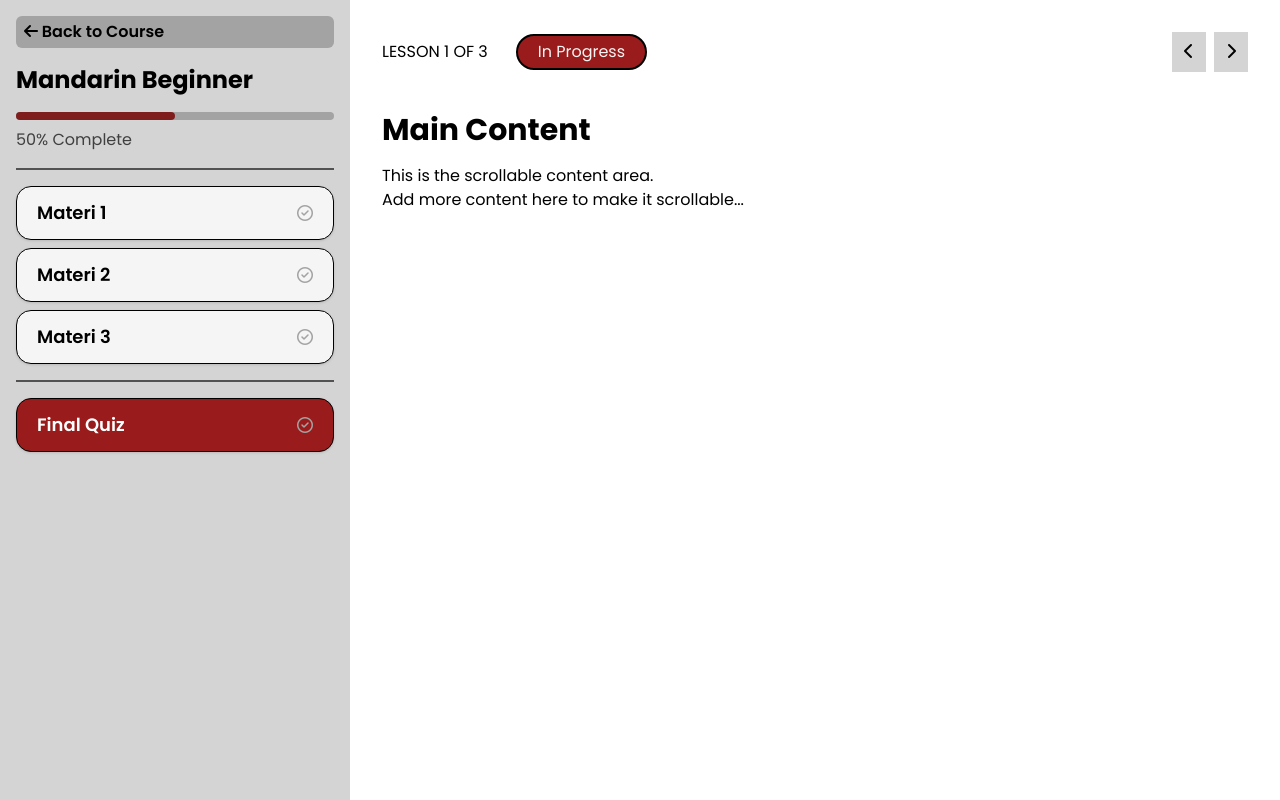
After one commit to fptra28/pandalingua, a PHP site: page /course.html in a window 1280 px wide. The commit adds this page. Run offline with PHP 8.4, Linux system fonts and the light colour scheme; some libraries are stand-ins or nearby versions.

Commit message:
menambahkan course

```diff
--- /dev/null
+++ b/course.html
@@ -0,0 +1,90 @@
+<!DOCTYPE html>
+<html lang="en">
+
+<head>
+    <meta charset="UTF-8" />
+    <meta name="viewport" content="width=device-width, initial-scale=1.0" />
+    <link rel="icon" type="image/png" href="/assets/img/logo-pandaLingua.png" />
+    <link rel="stylesheet" href="./style/style.css">
+    <link rel="stylesheet" href="https://cdnjs.cloudflare.com/ajax/libs/font-awesome/6.4.0/css/all.min.css" />
+    <script src="https://cdn.tailwindcss.com"></script>
+    <script src="./script/script.js"></script>
+    <title>Course | PandaLingua</title>
+</head>
+
+<body class="flex">
+
+    <!-- Sidebar -->
+    <div class="w-[350px] h-screen bg-neutral-300 text-white fixed">
+        <div class="flex flex-col p-4 gap-4">
+
+            <a href="#"
+                class="py-1 px-2 text-black bg-neutral-400 rounded-md font-semibold hover:bg-neutral-500 hover:text-neutral-100">
+                <i class="fa-solid fa-arrow-left"></i> Back to Course
+            </a>
+
+            <h2 class="text-2xl font-bold text-black">Mandarin Beginner</h2>
+
+            <div class="flex flex-col gap-2">
+                <div class="w-full h-2 bg-neutral-400 rounded-full">
+                    <div class="w-1/2 h-full bg-red-900 rounded-full"></div>
+                </div>
+                <div class="text-neutral-700">50% Complete</div>
+            </div>
+
+            <hr class="border-t-2 border-neutral-600">
+
+            <!-- List Materi -->
+            <div class="flex flex-col gap-2">
+                <a href="#"
+                    class="w-full px-5 py-3 bg-neutral-100 rounded-[15px] shadow border border-black justify-between items-center gap-2.5 inline-flex hover:bg-neutral-400">
+                    <div class="text-black text-lg font-semibold">Materi 1</div>
+                    <i class="fa-regular fa-circle-check text-neutral-400"></i>
+                </a>
+                <a href="#"
+                    class="w-full px-5 py-3 bg-neutral-100 rounded-[15px] shadow border border-black justify-between items-center gap-2.5 inline-flex hover:bg-neutral-400">
+                    <div class="text-black text-lg font-semibold">Materi 2</div>
+                    <i class="fa-regular fa-circle-check text-neutral-400"></i>
+                </a>
+                <a href="#"
+                    class="w-full px-5 py-3 bg-neutral-100 rounded-[15px] shadow border border-black justify-between items-center gap-2.5 inline-flex hover:bg-neutral-400">
+                    <div class="text-black text-lg font-semibold">Materi 3</div>
+                    <i class="fa-regular fa-circle-check text-neutral-400"></i>
+                </a>
+                <!-- Tambahkan materi lain di sini -->
+            </div>
+
+            <hr class="border-t-2 border-neutral-600">
+
+            <a href="#"
+                class="w-full px-5 py-3 bg-red-800 rounded-[15px] shadow border border-black justify-between items-center gap-2.5 inline-flex hover:bg-red-950">
+                <div class="text-lg font-semibold">Final Quiz</div>
+                <i class="fa-regular fa-circle-check text-neutral-400"></i>
+            </a>
+        </div>
+    </div>
+
+    <!-- Content -->
+    <div class="ml-[350px] p-8 h-screen overflow-y-auto w-full">
+        <div class="w-full flex items-center justify-between">
+            <div class="flex gap-7 items-center">
+                <h6>LESSON 1 OF 3</h6>
+                <div class="py-1 px-5 bg-red-800 rounded-full border-2 border-black text-neutral-100">In Progress</div>
+            </div>
+            <div class="flex gap-2">
+                <a class="py-2 px-3 bg-neutral-300"><i class="fa-solid fa-chevron-left"></i></a>
+                <a class="py-2 px-3 bg-neutral-300"><i class="fa-solid fa-chevron-right"></i></a>
+            </div>
+        </div>
+        <!-- Tambahkan lebih banyak konten di sini -->
+        <div class="mt-10">
+            <h1 class="text-3xl font-bold mb-4">Main Content</h1>
+            <p>This is the scrollable content area.</p>
+            <p>Add more content here to make it scrollable...</p>
+            <!-- Tambahkan lebih banyak konten di sini -->
+        </div>
+    </div>
+
+</body>
+
+</html>
--- a/style/style.css
+++ b/style/style.css
@@ -1,3 +1,9 @@
+@import url("https://fonts.googleapis.com/css2?family=Poppins:ital,wght@0,100;0,200;0,300;0,400;0,500;0,600;0,700;0,800;0,900;1,100;1,200;1,300;1,400;1,500;1,600;1,700;1,800;1,900&display=swap");
+
+body {
+  font-family: "Poppins", sans-serif;
+}
+
 .no-scroll {
   overflow: hidden;
 }
```
